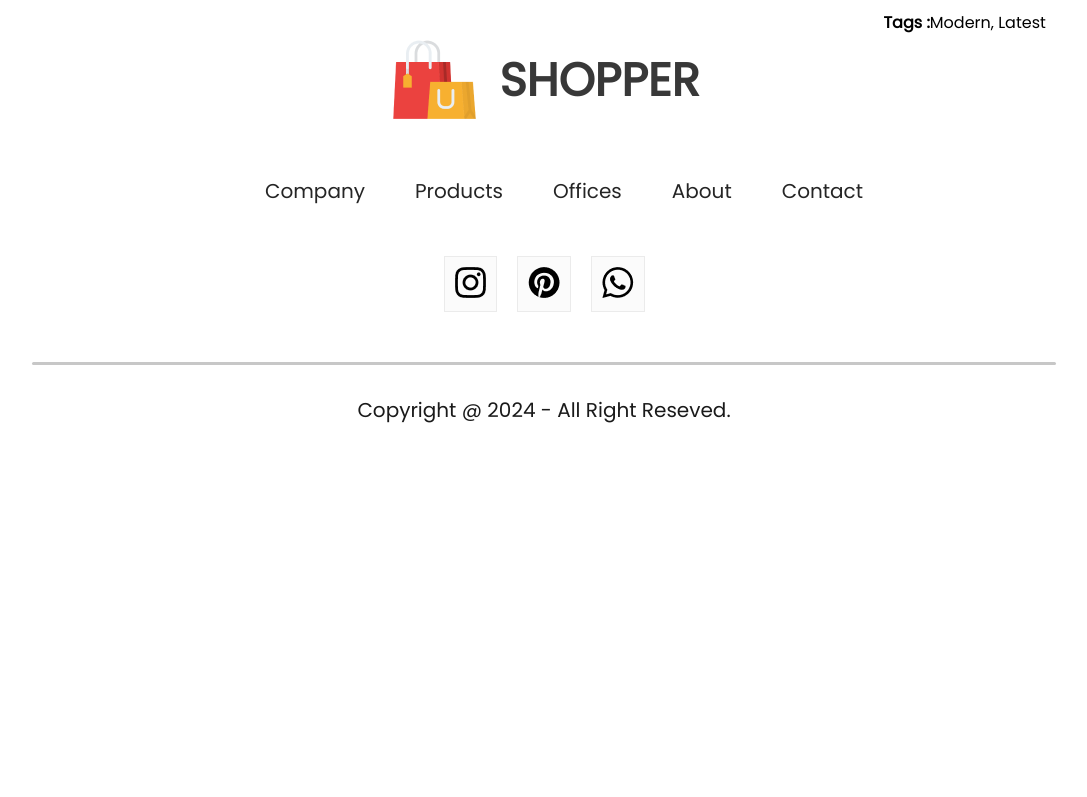
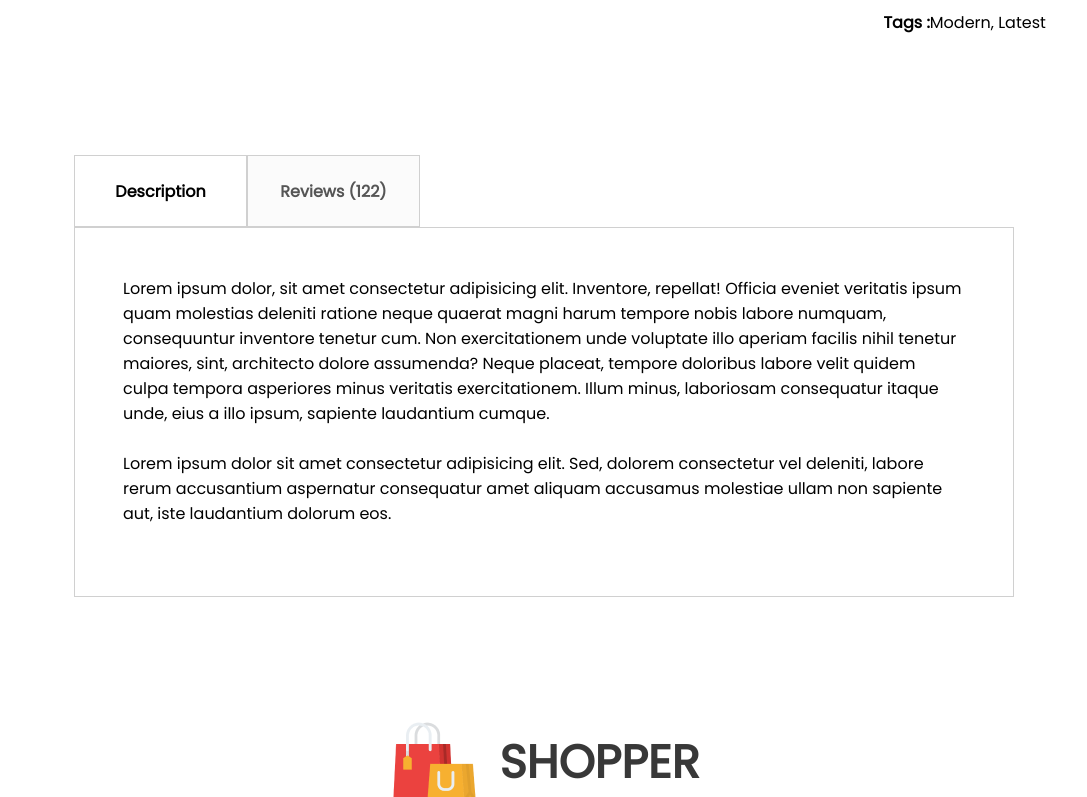
Before and after one commit to NzmAll/shopping-ecommerce, a React (Create React App) app in the folder frontend/: page /product/1 in a window 1280 px wide. Shown: the part 1101-1898 px from the top of the page, without its empty margins (96-1183 px from the left). Before the commit the page ends 1556 px from the top, so only its background shows below. Built offline with nearby package versions, Linux system fonts and the light colour scheme.

Commit message:
DescriptionBox section added

```diff
--- /dev/null
+++ b/frontend/src/Components/DescriptionBox/DescriptionBox.css
@@ -0,0 +1,32 @@
+.descriptionbox{
+    margin: 120px 170px;
+}
+
+.descriptionbox-navigator{
+    display: flex;
+}
+
+.descriptionbox-nav-box{
+    display: flex;
+    align-items: center;
+    justify-content: center;
+    font-size: 16px;
+    font-weight: 600;
+    width: 171px;
+    height: 70px;
+    border: 1px solid #d0d0d0;
+}
+
+.descriptionbox-nav-box.fade{
+    background: #fbfbfb;
+    color: #555;
+}
+
+.descriptionbox-description{
+    display: flex;
+    flex-direction: column;
+    gap: 25px;
+    border: 1px solid #d0d0d0;
+    padding: 48px;
+    padding-bottom: 70px;
+}
--- /dev/null
+++ b/frontend/src/Components/DescriptionBox/DescriptionBox.jsx
@@ -0,0 +1,34 @@
+import React from "react";
+import "./DescriptionBox.css";
+
+const DescriptionBox = () => {
+  return (
+    <div className="descriptionbox">
+      <div className="descriptionbox-navigator">
+        <div className="descriptionbox-nav-box">Description</div>
+        <div className="descriptionbox-nav-box fade">Reviews (122)</div>
+      </div>
+      <div className="descriptionbox-description">
+        <p>
+          Lorem ipsum dolor, sit amet consectetur adipisicing elit. Inventore,
+          repellat! Officia eveniet veritatis ipsum quam molestias deleniti
+          ratione neque quaerat magni harum tempore nobis labore numquam,
+          consequuntur inventore tenetur cum. Non exercitationem unde voluptate
+          illo aperiam facilis nihil tenetur maiores, sint, architecto dolore
+          assumenda? Neque placeat, tempore doloribus labore velit quidem culpa
+          tempora asperiores minus veritatis exercitationem. Illum minus,
+          laboriosam consequatur itaque unde, eius a illo ipsum, sapiente
+          laudantium cumque.
+        </p>
+        <p>
+          Lorem ipsum dolor sit amet consectetur adipisicing elit. Sed, dolorem
+          consectetur vel deleniti, labore rerum accusantium aspernatur
+          consequatur amet aliquam accusamus molestiae ullam non sapiente aut,
+          iste laudantium dolorum eos.
+        </p>
+      </div>
+    </div>
+  );
+};
+
+export default DescriptionBox;
--- a/frontend/src/Components/ProductDisplay/ProductDisplay.css
+++ b/frontend/src/Components/ProductDisplay/ProductDisplay.css
@@ -51,12 +51,12 @@
     font-weight: 700;
 }
 
-.productdisplay-right-price-old{
+.productdisplay-right-prices-old{
     color: #818181;
     text-decoration: line-through;
 }
 
-.productdisplay-right-price-new{
+.productdisplay-right-prices-new{
     color: #ff4141;
 }
 
--- a/frontend/src/Pages/Product.jsx
+++ b/frontend/src/Pages/Product.jsx
@@ -1,19 +1,21 @@
-import React, { useContext } from 'react'
-import {ShopContext} from '../Context/ShopContext'
-import {useParams} from 'react-router-dom'
-import Breadcrum from '../Components/Breadcrums/Breadcrum'
-import ProductDisplay from '../Components/ProductDisplay/ProductDisplay'
+import React, { useContext } from "react";
+import { ShopContext } from "../Context/ShopContext";
+import { useParams } from "react-router-dom";
+import Breadcrum from "../Components/Breadcrums/Breadcrum";
+import ProductDisplay from "../Components/ProductDisplay/ProductDisplay";
+import DescriptionBox from "../Components/DescriptionBox/DescriptionBox";
 
 const Product = () => {
-  const {all_product}=useContext(ShopContext);
-  const {productId} = useParams();
-  const product = all_product.find((e)=> e.id === Number(productId))
+  const { all_product } = useContext(ShopContext);
+  const { productId } = useParams();
+  const product = all_product.find((e) => e.id === Number(productId));
   return (
     <div>
       <Breadcrum product={product} />
       <ProductDisplay product={product} />
+      <DescriptionBox />
     </div>
-  )
-}
+  );
+};
 
-export default Product
+export default Product;
```
